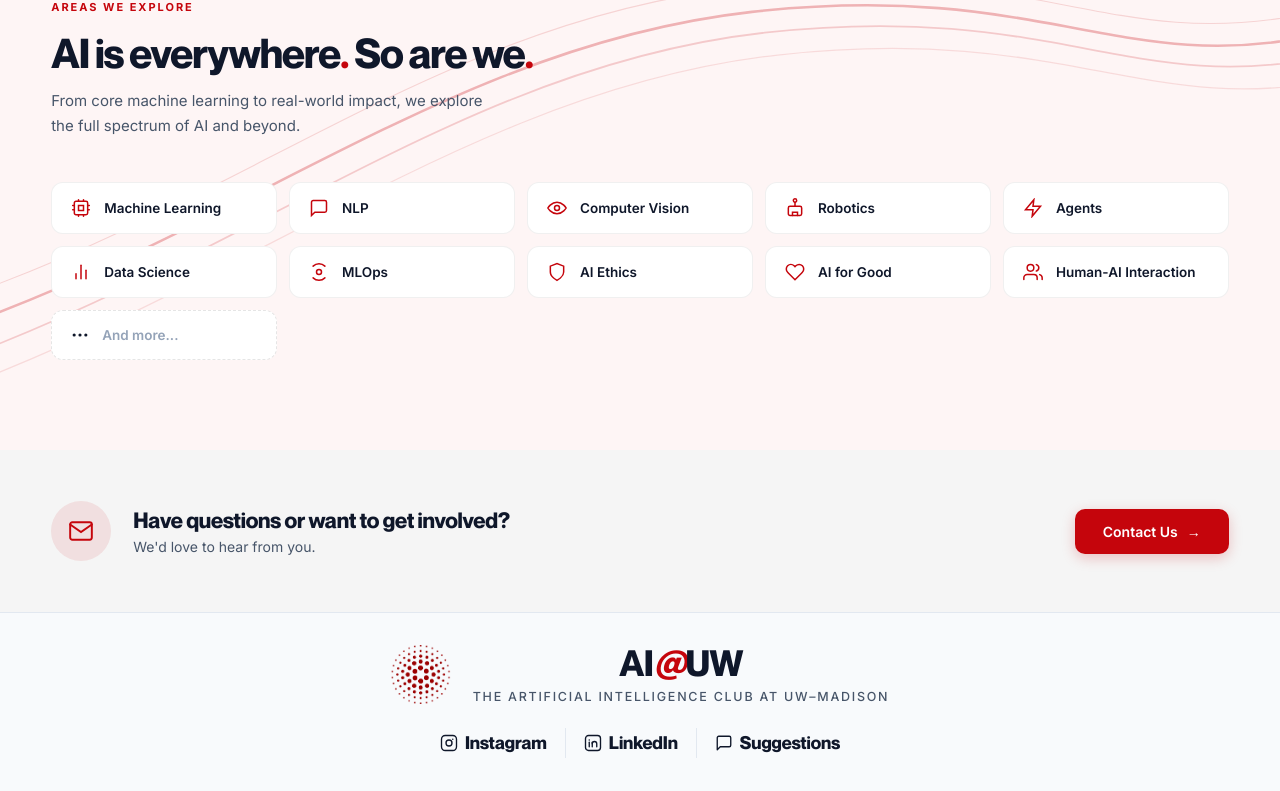
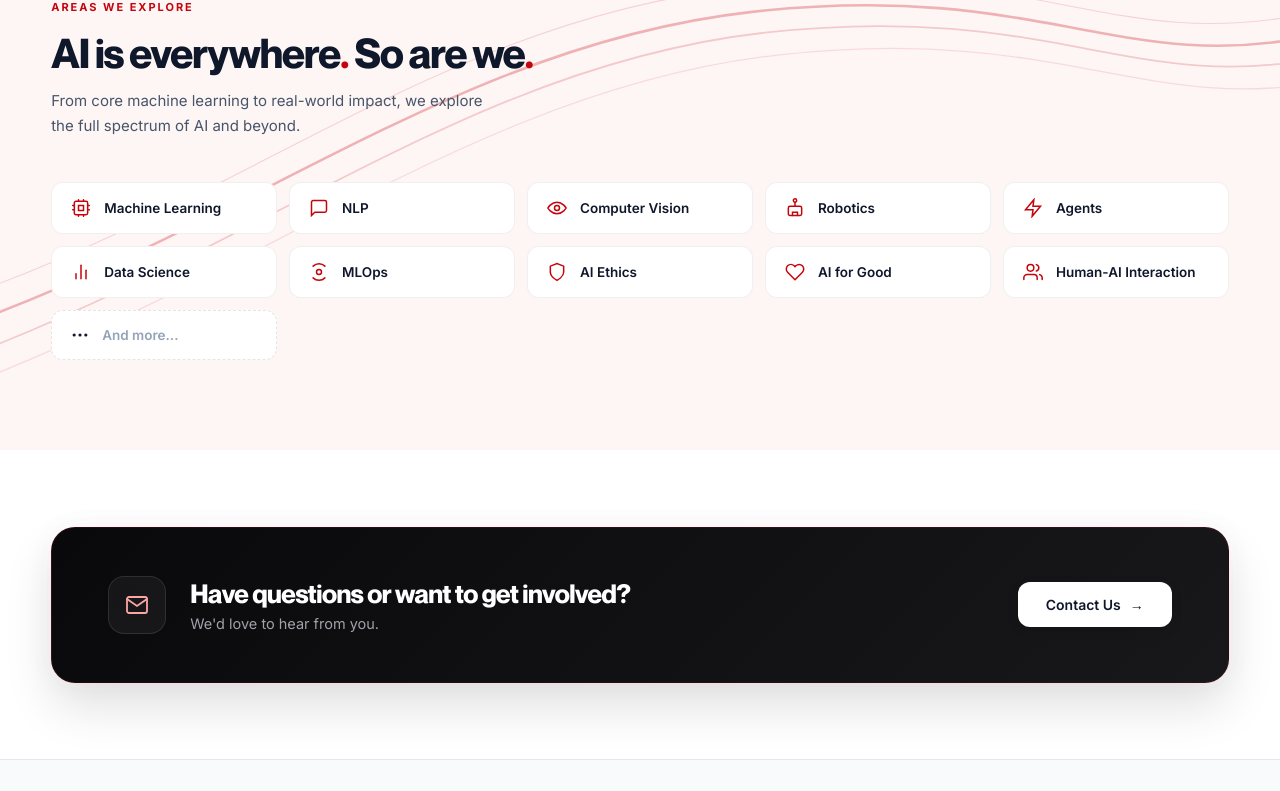
Before and after one commit to aiclubuwmadison/aiclubuwmadison.github.io, a React (Vite) app: page / in a window 1280 px wide. Shown: the part 1995-2786 px from the top of the page. Built offline with nearby package versions, Linux system fonts and the light colour scheme; a web font is replaced by a local one.

Commit message:
style: upgrade CTA Banner to a premium dark gradient card with red accents

```diff
--- a/src/components/About.css
+++ b/src/components/About.css
@@ -602,52 +602,58 @@
 
 /* ── CTA BANNER ─────────────────────────────────────────── */
 .about-cta-banner {
-  background: #f5f5f5;
-  padding: clamp(36px, 4vw, 52px) 0;
+  background: transparent;
+  padding: clamp(48px, 6vw, 80px) 0;
 }
 
 .about-cta-inner {
+  background: linear-gradient(135deg, #09090b 0%, #18181b 100%);
+  border: 1px solid rgba(197, 5, 12, 0.18);
+  box-shadow: 0 24px 48px rgba(0, 0, 0, 0.12), 0 0 32px rgba(197, 5, 12, 0.03);
+  border-radius: 24px;
+  padding: clamp(32px, 5vw, 48px) clamp(24px, 5vw, 56px);
   display: flex;
   align-items: center;
   justify-content: space-between;
-  gap: 24px;
+  gap: 32px;
   flex-wrap: wrap;
 }
 
 .about-cta-left {
   display: flex;
   align-items: center;
-  gap: 22px;
+  gap: 24px;
 }
 
 .about-cta-icon-wrap {
-  width: 60px;
-  height: 60px;
-  border-radius: 50%;
-  background: rgba(197,5,12,0.09);
+  width: 56px;
+  height: 56px;
+  border-radius: 16px;
+  background: rgba(255, 255, 255, 0.05);
+  border: 1px solid rgba(255, 255, 255, 0.1);
   display: flex;
   align-items: center;
   justify-content: center;
-  color: var(--atmos-badger);
+  color: #fca5a5;
   flex-shrink: 0;
 }
 .about-cta-icon-wrap svg {
-  width: 26px;
-  height: 26px;
+  width: 24px;
+  height: 24px;
 }
 
 .about-cta-title {
   font-family: var(--atmos-serif);
-  font-size: clamp(17px, 1.7vw, 22px);
-  font-weight: 700;
-  color: var(--atmos-ink);
-  margin: 0 0 5px;
-  letter-spacing: -0.01em;
+  font-size: clamp(20px, 2.2vw, 26px);
+  font-weight: 800;
+  color: #ffffff;
+  margin: 0 0 6px;
+  letter-spacing: -0.02em;
 }
 
 .about-cta-sub {
-  font-size: 14px;
-  color: var(--atmos-ink-soft);
+  font-size: 14.5px;
+  color: #a1a1aa;
   margin: 0;
 }
 
@@ -657,18 +663,20 @@
   gap: 9px;
   font-size: 14px;
   font-weight: 600;
-  color: #fff;
-  background: var(--atmos-badger);
+  color: #0f172a;
+  background: #ffffff;
   padding: 14px 28px;
-  border-radius: 10px;
+  border-radius: 12px;
   text-decoration: none;
   white-space: nowrap;
-  box-shadow: 0 4px 14px rgba(197,5,12,0.22);
-  transition: background 200ms ease, box-shadow 200ms ease, gap 200ms ease;
+  box-shadow: 0 4px 12px rgba(0, 0, 0, 0.1);
+  transition: background 220ms ease, color 220ms ease, box-shadow 220ms ease, transform 220ms cubic-bezier(0.2, 0.8, 0.2, 1), gap 220ms ease;
 }
 .about-cta-btn:hover {
-  background: #a8040a;
-  box-shadow: 0 6px 20px rgba(197,5,12,0.28);
+  background: var(--atmos-badger);
+  color: #ffffff;
+  box-shadow: 0 8px 24px rgba(197, 5, 12, 0.35);
+  transform: translateY(-2px);
   gap: 13px;
 }
 
@@ -987,9 +995,10 @@
 }
 
 [data-theme="dark"] .about-cta-banner {
-  background: #0a0a0a;
+  background: transparent;
 }
 
-[data-theme="dark"] .about-cta-icon-wrap {
-  background: rgba(197, 5, 12, 0.20);
+[data-theme="dark"] .about-cta-inner {
+  background: linear-gradient(135deg, #050505 0%, #121212 100%);
+  border-color: rgba(197, 5, 12, 0.28);
 }
```
